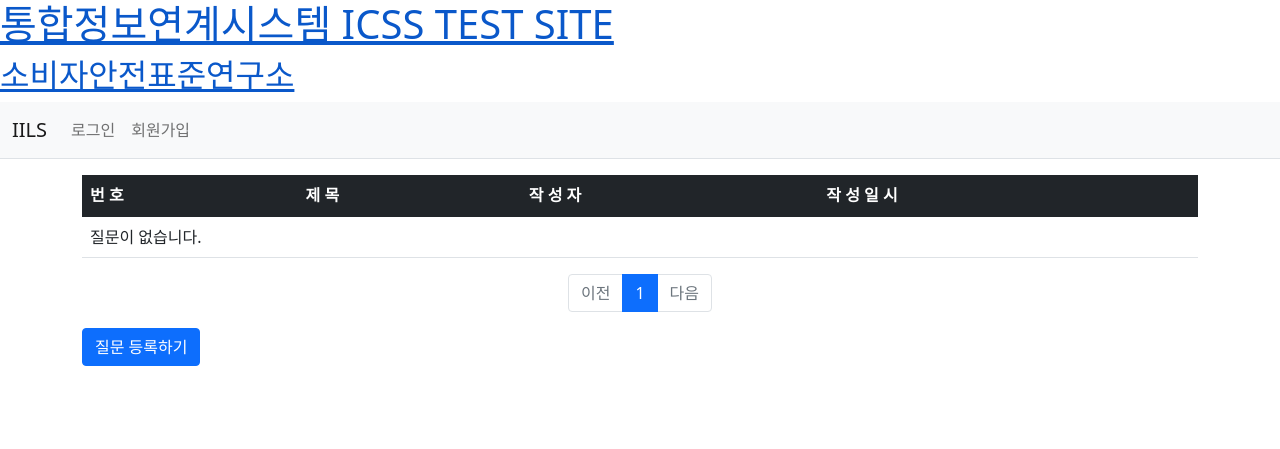
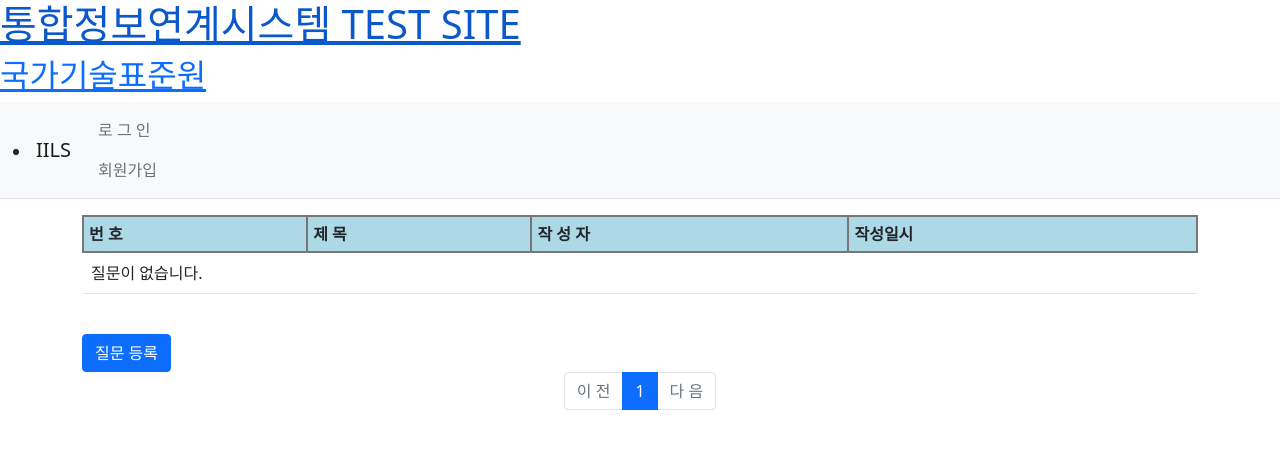
Before and after one commit to tristian69/GPCK, a Django app: page / in a window 1280 px wide. Shown: the top 449 px of the page. Run offline with Django 5.2, Linux system fonts and the light colour scheme; data that the repository does not hold is empty; some libraries are stand-ins or nearby versions.

Commit message:
settings 변경

```diff
--- a/templates/base.html
+++ b/templates/base.html
@@ -9,13 +9,15 @@
     <link rel="stylesheet" type="text/css" href="{% static 'bootstrap.min.css' %}">
     <!-- iils CSS -->
     <link rel="stylesheet" type="text/css" href="{% static 'iils/style.css' %}">
-    <title>통합정보연계시스템 ICSS_TEST_SITE</title>
+    <title>통합정보연계시스템 TEST SITE</title>
 </head>
 <body>
 
     <a href="{% url 'iils:index' %}">
-      <h1>통합정보연계시스템 ICSS TEST SITE</h1>
-      <h2>소비자안전표준연구소</h2>
+      <h1>통합정보연계시스템 TEST SITE</h1>
+    </a>
+    <a href="{% url 'iils:index' %}">
+      <h2>국가기술표준원</h2>
     </a>
 
 <!-- 네비게이션바 -->
--- a/templates/iils/question_list.html
+++ b/templates/iils/question_list.html
@@ -3,20 +3,25 @@
 {% block content %}
 
 <div class="container my-3">
+    <style>
+        table.tb { width:600px; border-collapse: collapse; }
+        .tb th, .tb td { padding:5px; border: 2px solid #777; }
+        .tb th { background-color:lightblue; }
+    </style>
    <table class="table">
        <thead>
-          <tr class="table-dark">
-            <th> 번 호 </th>
-            <th style="width:20%"> 제  목 </th>
+       <tr class="tb">
+           <th>  번  호  </th>
+           <th>  제  목  </th>
            <th> 작 성 자 </th>
-              <th> 작 성 일 시 </th>
+           <th> 작성일시 </th>
        </tr>
        </thead>
 
        <tbody>
        {% if question_list %} {% for question in question_list %}
           <tr class="text-center">
-            <td>{{ forloop.counter }}</td>
+            <!--<td class="text-center">{{ forloop.counter }}</td> -->
             <td>
                 <!-- 번호 = 전체건수 - 시작인덱스 - 현재인덱스 + 1 -->
                 {{ question_list.paginator.count|sub:question_list.start_index|sub:forloop.counter0|add:1 }}
@@ -35,24 +40,28 @@
             <td colspan="4">질문이 없습니다.</td>
           </tr>
           {% endif %}
+
        </tbody>
-
+   </table>
+   <table>
+      <tr class="tb"><br>
+      <a href="{% url 'iils:question_create' %}" class="btn btn-primary"> 질문 등록 </a><br>
+      </tr>
    </table>
 
+   <table>
         <!-- 페이징처리 시작 -->
     <ul class="pagination justify-content-center">
-
         <!-- 이전페이지 -->
         {% if question_list.has_previous %}
         <li class="page-item">
-            <a class="page-link" href="?page={{ question_list.previous_page_number }}">이전</a>
+            <a class="page-link" href="?page={{ question_list.previous_page_number }}"> 이 전 </a>
         </li>
         {% else %}
         <li class="page-item disabled">
-            <a class="page-link" tabindex="-1" aria-disabled="true" href="#">이전</a>
+            <a class="page-link" tabindex="-1" aria-disabled="true" href="#"> 이 전 </a>
         </li>
         {% endif %}
-
         <!-- 페이지리스트 -->
         {% for page_number in question_list.paginator.page_range %}
         {% if page_number >= question_list.number|add:-5 and page_number <= question_list.number|add:5 %}
@@ -67,21 +76,20 @@
         {% endif %}
         {% endif %}
         {% endfor %}
-
         <!-- 다음페이지 -->
         {% if question_list.has_next %}
         <li class="page-item">
-            <a class="page-link" href="?page={{ question_list.next_page_number }}">다음</a>
+            <a class="page-link" href="?page={{ question_list.next_page_number }}"> 다 음 </a>
         </li>
         {% else %}
         <li class="page-item disabled">
-            <a class="page-link" tabindex="-1" aria-disabled="true" href="#">다음</a>
+            <a class="page-link" tabindex="-1" aria-disabled="true" href="#"> 다 음 </a>
         </li>
         {% endif %}
     </ul>
     <!-- 페이징처리 끝 -->
 
-      <a href="{% url 'iils:question_create' %}" class="btn btn-primary">질문 등록하기</a>
+   </table>
+
 </div>
-
 {% endblock %}
--- a/templates/navbar.html
+++ b/templates/navbar.html
@@ -1,7 +1,14 @@
 <!-- 네비게이션바 -->
 <nav class="navbar navbar-expand-lg navbar-light bg-light border-bottom">
     <div class="container-fluid">
-        <a class="navbar-brand" href="{% url 'iils:index' %}">IILS</a>
+        <table>
+            <td>
+                <li class="nav-item">
+            <a class="navbar-brand" href="{% url 'iils:index' %}"> IILS </a>
+            </li>
+            </td>
+
+            <td>
                 <button class="navbar-toggler" type="button"
                 data-bs-toggle="collapse"
                 data-bs-target="#navbarSupportedContent"
@@ -10,23 +17,32 @@
                 aria-label="Toggle navigation">
             <span class="navbar-toggler-icon"></span>
         </button>
+            </td>
+
+        </table>
+
     <div class="collapse navbar-collapse" id="navbarSupportedContent">
         <ul class="navbar-nav me-auto mb-2 mb-lg-0">
+        <table>
+            <tr>
 
                     <li class="nav-item">
                         {% if user.is_authenticated %}
-                    <a class="nav-link" href="{% url 'common:logout' %}">{{ user.username }} (로그아웃)</a>
+                        <a class="nav-link" href="{% url 'common:logout' %}">{{ user.username }} ( 로그아웃 ) </a>
                         {% else %}
-                    <a class="nav-link" href="{% url 'common:login' %}">로그인</a>
+                        <a class="nav-link" href="{% url 'common:login' %}"> 로 그 인 </a>
+                        {% endif %}
+
+
+
+
+                        {% if not user.is_authenticated %}
+                        <a class="nav-link" href="{% url 'common:signup' %}"> 회원가입 </a>
                         {% endif %}
                     </li>
 
-                <li>
-                    {% if not user.is_authenticated %}
-                    <a class="nav-link" href="{% url 'common:signup' %}">회원가입</a>
-                    {% endif %}
-                </li>
-
+            </tr>
+        </table>
         </ul>
     </div>
     </div>
```
Also changed, not shown: templates/iils/question_detail.html (indentation only). Lines whose indentation alone changed are shown as unchanged.
